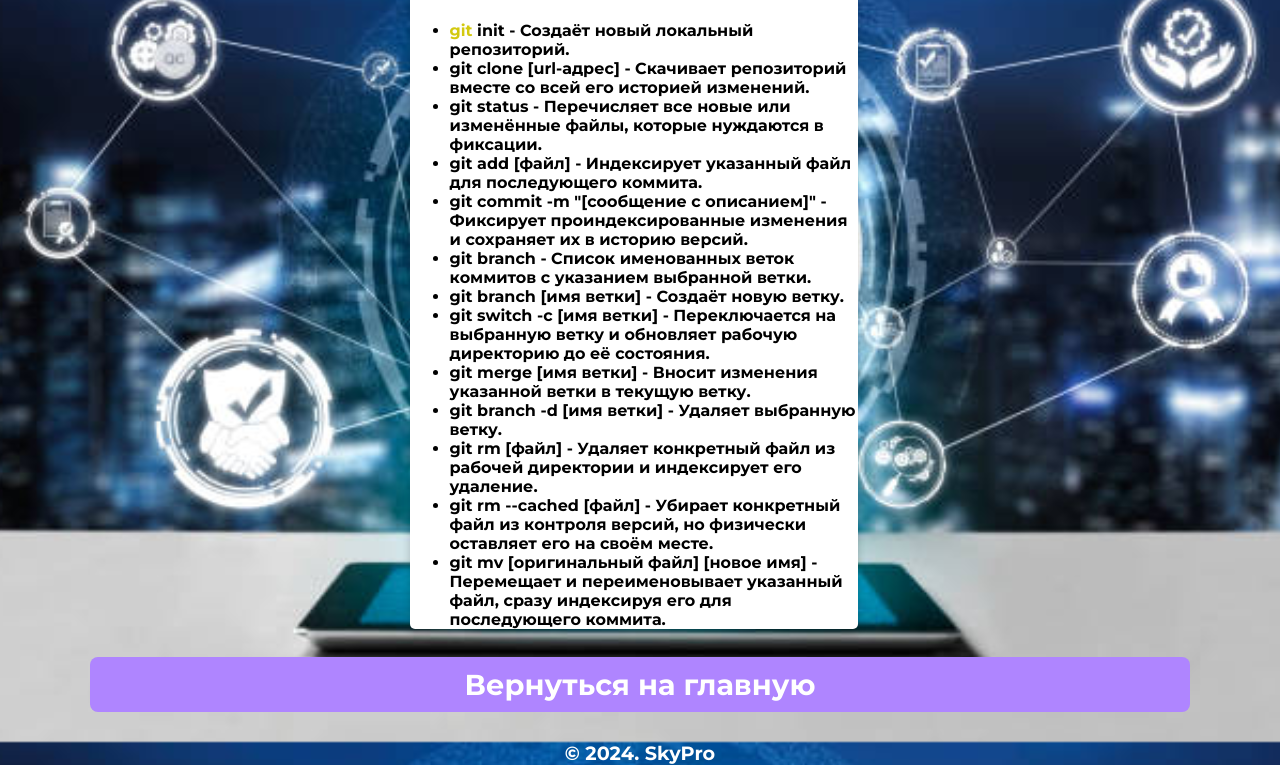
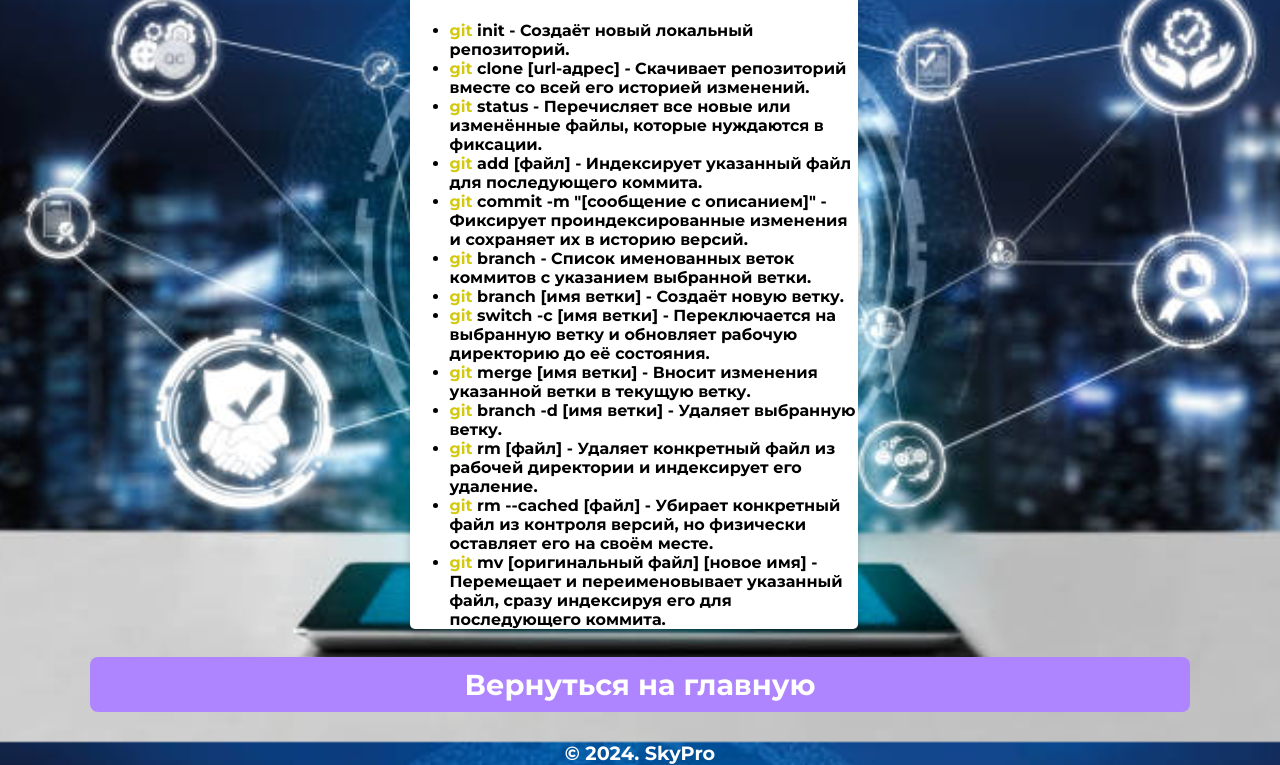
Before and after one commit to ornela16/-WEB, a plain HTML site: page html/git.html in a window 1280 px wide. Shown: the part 58-823 px from the top of the page. Drawn offline with Linux system fonts and the light colour scheme.

Commit message:
first commit

```diff
--- a/html/git.html
+++ b/html/git.html
@@ -15,18 +15,18 @@
          <p class="subtitle"><span style="color:rgb(224, 224, 40)">Git</span></p>
           <ul>
             <li><span style="color:rgb(211, 201, 15)">git</span> init - Создаёт новый локальный репозиторий.</li>
-            <li>git clone [url-адрес] - Скачивает репозиторий вместе со всей его историей изменений.</li>
-            <li>git status - Перечисляет все новые или изменённые файлы, которые нуждаются в фиксации. </li>
-            <li>git add [файл] - Индексирует указанный файл для последующего коммита.</li>
-            <li>git commit -m "[сообщение с описанием]" - Фиксирует проиндексированные изменения и сохраняет их в историю версий.</li>
-            <li>git branch - Список именованных веток коммитов с указанием выбранной ветки.</li>
-            <li>git branch [имя ветки] - Создаёт новую ветку.</li>
-            <li>git switch -c [имя ветки] - Переключается на выбранную ветку и обновляет рабочую директорию до её состояния.</li>
-            <li>git merge [имя ветки] - Вносит изменения указанной ветки в текущую ветку.</li>
-            <li>git branch -d [имя ветки] - Удаляет выбранную ветку.</li>
-            <li>git rm [файл] - Удаляет конкретный файл из рабочей директории и индексирует его удаление.</li>
-            <li>git rm --cached [файл] - Убирает конкретный файл из контроля версий, но физически оставляет его на своём месте.</li>
-            <li>git mv [оригинальный файл] [новое имя] - Перемещает и переименовывает указанный файл, сразу индексируя его
+            <li><span style="color:rgb(211, 201, 15)">git</span> clone [url-адрес] - Скачивает репозиторий вместе со всей его историей изменений.</li>
+            <li><span style="color:rgb(211, 201, 15)">git</span> status - Перечисляет все новые или изменённые файлы, которые нуждаются в фиксации. </li>
+            <li><span style="color:rgb(211, 201, 15)">git</span> add [файл] - Индексирует указанный файл для последующего коммита.</li>
+            <li><span style="color:rgb(211, 201, 15)">git</span> commit -m "[сообщение с описанием]" - Фиксирует проиндексированные изменения и сохраняет их в историю версий.</li>
+            <li><span style="color:rgb(211, 201, 15)">git</span> branch - Список именованных веток коммитов с указанием выбранной ветки.</li>
+            <li><span style="color:rgb(211, 201, 15)">git</span> branch [имя ветки] - Создаёт новую ветку.</li>
+            <li><span style="color:rgb(211, 201, 15)">git</span> switch -c [имя ветки] - Переключается на выбранную ветку и обновляет рабочую директорию до её состояния.</li>
+            <li><span style="color:rgb(211, 201, 15)">git</span> merge [имя ветки] - Вносит изменения указанной ветки в текущую ветку.</li>
+            <li><span style="color:rgb(211, 201, 15)">git</span> branch -d [имя ветки] - Удаляет выбранную ветку.</li>
+            <li><span style="color:rgb(211, 201, 15)">git</span> rm [файл] - Удаляет конкретный файл из рабочей директории и индексирует его удаление.</li>
+            <li><span style="color:rgb(211, 201, 15)">git</span> rm --cached [файл] - Убирает конкретный файл из контроля версий, но физически оставляет его на своём месте.</li>
+            <li><span style="color:rgb(211, 201, 15)">git</span> mv [оригинальный файл] [новое имя] - Перемещает и переименовывает указанный файл, сразу индексируя его
                 для последующего коммита.</li>
          </ul>
       </div>
```
